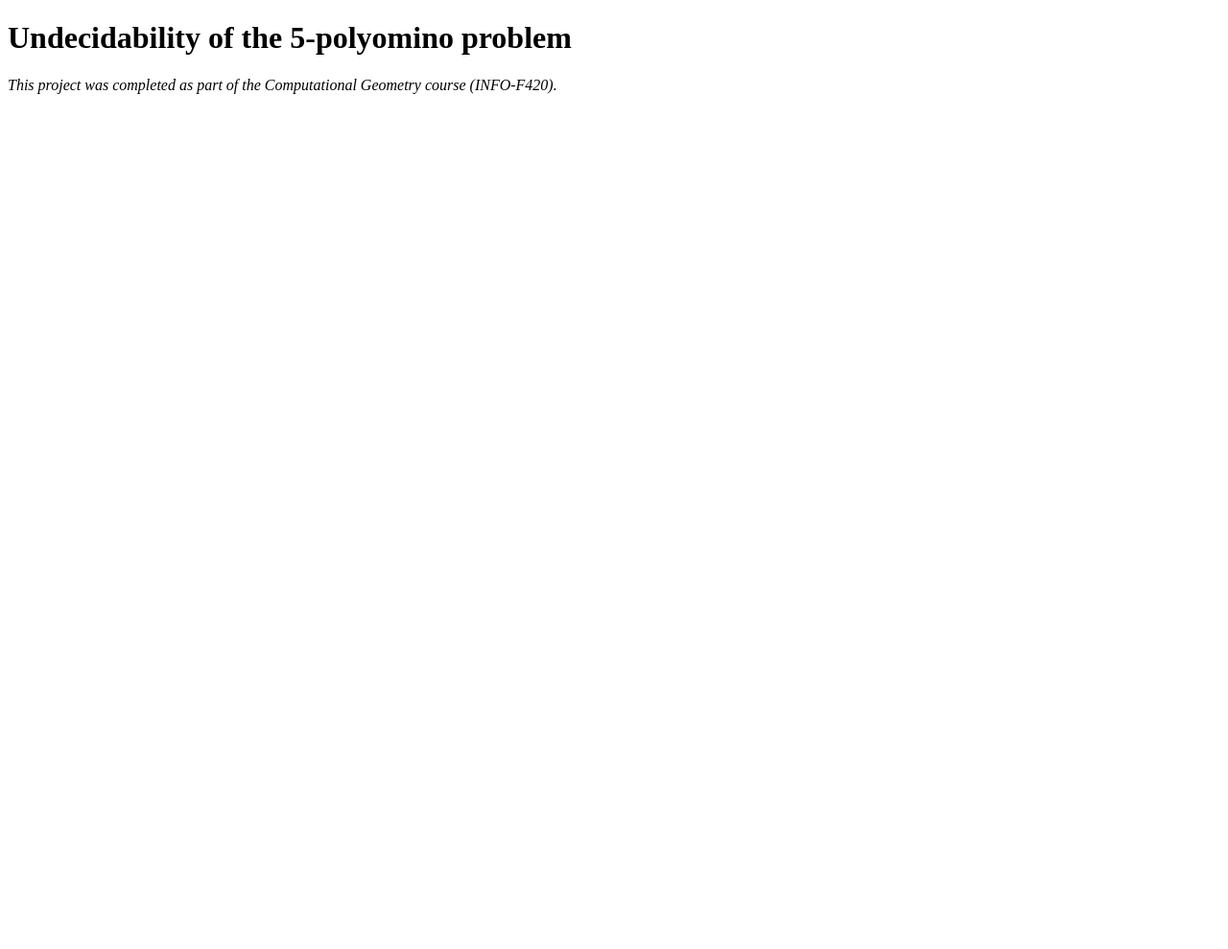
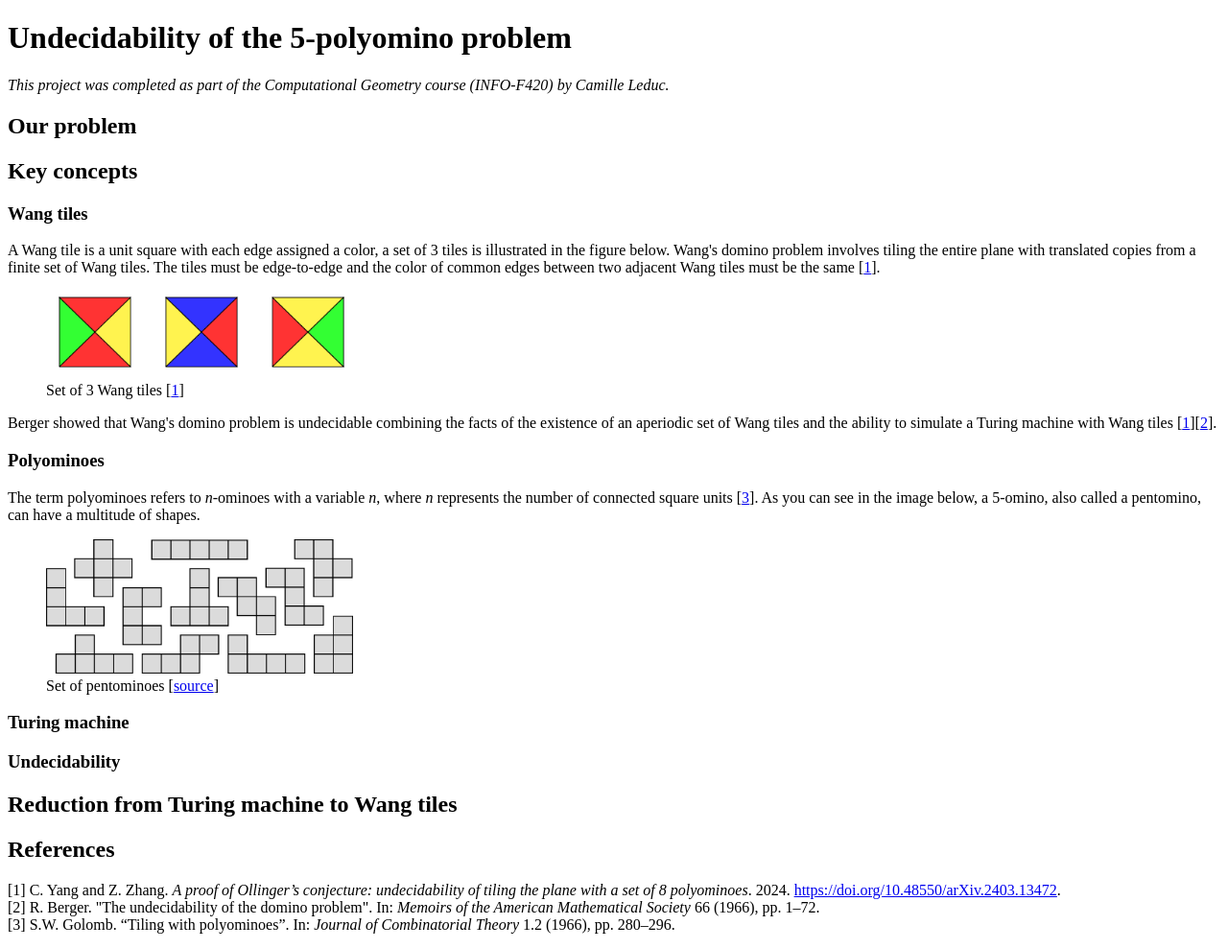
Before and after one commit to cameleon15/f420-project, a plain HTML site: page index.html in a window 1280 px wide. Shown: the whole page at 96% size. Before the commit the page ends 800 px from the top, so only its background shows below. Drawn offline with nearby package versions, Linux system fonts and the light colour scheme.

Commit message:
first paragraphs and references in webpage

```diff
--- a/index.html
+++ b/index.html
@@ -11,7 +11,49 @@
   <body>
     <h1>Undecidability of the 5-polyomino problem</h1>
     <p>
-      <i>This project was completed as part of the Computational Geometry course (INFO-F420).</i>
+      <i>This project was completed as part of the Computational Geometry course (INFO-F420) by Camille Leduc.</i>
     </p>
+    <h2>Our problem</h2>
+
+    <h2>Key concepts</h2>
+    <h3>Wang tiles</h3>
+    <p>
+      A Wang tile is a unit square with each edge assigned a color, a set of 3 tiles is illustrated in the figure below.
+      Wang's domino problem involves tiling the entire plane with translated copies from a finite set of Wang tiles.
+      The tiles must be edge-to-edge and the color of common edges between two adjacent Wang tiles must be the same [<a href="#refs">1</a>].
+    </p>
+    <figure>
+      <img src="images/wangtiles.png" alt="Set of 3 Wang tiles" style="width:320px;height:90px;">
+      <figcaption>Set of 3 Wang tiles [<a href="#refs">1</a>]</figcaption>
+    </figure>
+    <p>
+      Berger showed that Wang's domino problem is undecidable combining the facts of the existence of an aperiodic set of Wang tiles and the ability to simulate a Turing machine with Wang tiles [<a href="#refs">1</a>][<a href="#refs">2</a>].
+    </p>
+    <!-- show javascript representation -->
+
+    <h3>Polyominoes</h3>
+    <p>
+      The term polyominoes refers to <i>n</i>-ominoes with a variable <i>n</i>, where <i>n</i> represents the number of connected square units [<a href="#refs">3</a>]. As you can see in the image below, a 5-omino, also called a pentomino, can have a multitude of shapes.
+    </p>
+    <figure>
+      <img src="images/pentominoes.png" alt="Set of pentominoes" style="width:320px;height:140px;">
+      <figcaption>Set of pentominoes [<a href ="https://www.cs.brandeis.edu/~storer/JimPuzzles/ZPAGES/zzzPentominoes.html">source</a>]</figcaption>
+    </figure>
+
+    <h3>Turing machine</h3>
+
+    <!-- show javascript representation -->
+
+    <h3>Undecidability</h3>
+
+    <h2>Reduction from Turing machine to Wang tiles</h2>
+
+    <h2 id="refs">References</h2>
+    <p>
+      [1] C. Yang and Z. Zhang. <i>A proof of Ollinger’s conjecture: undecidability of tiling the plane with a set of 8 polyominoes</i>. 2024. <a href = "https://doi.org/10.48550/arXiv.2403.13472">https://doi.org/10.48550/arXiv.2403.13472</a>.<br>
+      [2] R. Berger. "The undecidability of the domino problem". In: <i>Memoirs of the American Mathematical Society</i> 66 (1966), pp. 1–72. <br>
+      [3] S.W. Golomb. “Tiling with polyominoes”. In: <i>Journal of Combinatorial Theory</i> 1.2 (1966), pp. 280–296.<br>
+    </p>
+
   </body>
 </html>
```
Also changed, not shown: images/pentominoes.png (added), images/wangtiles.png (added), 1 other file.
